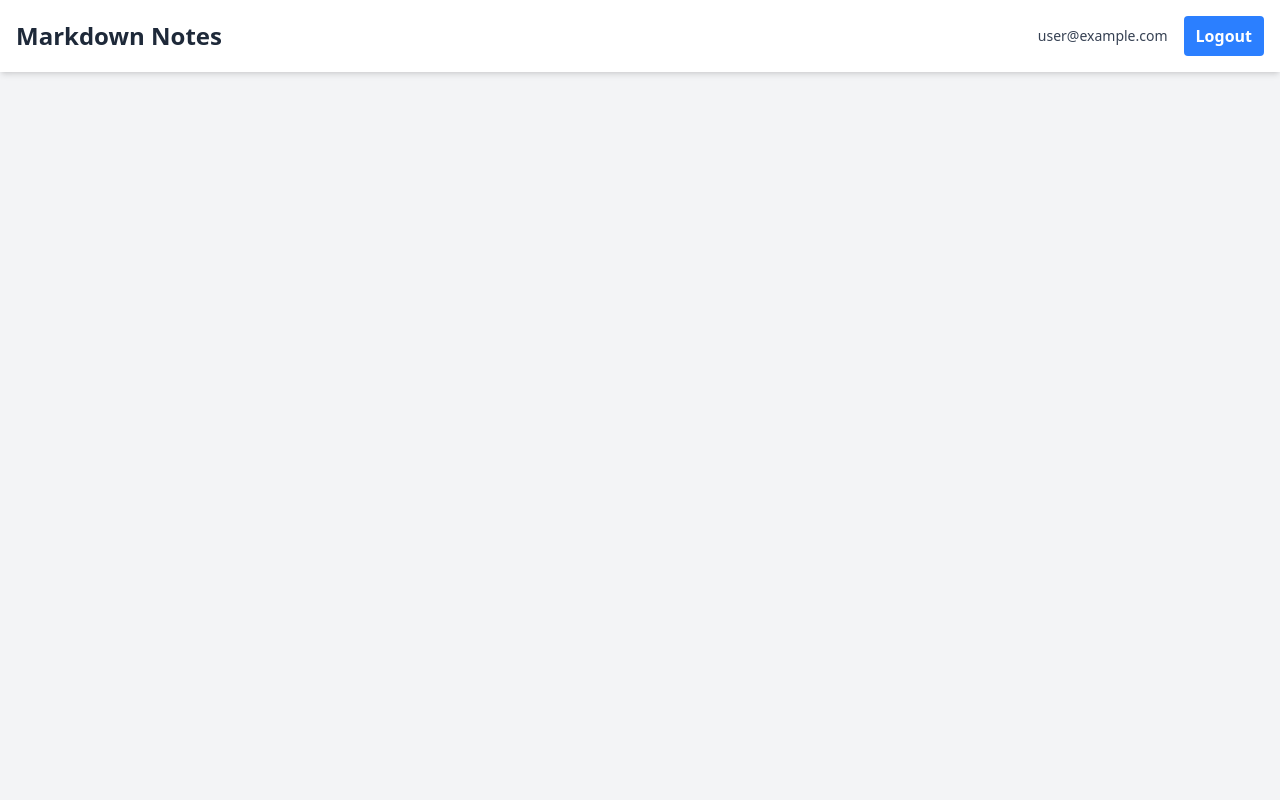
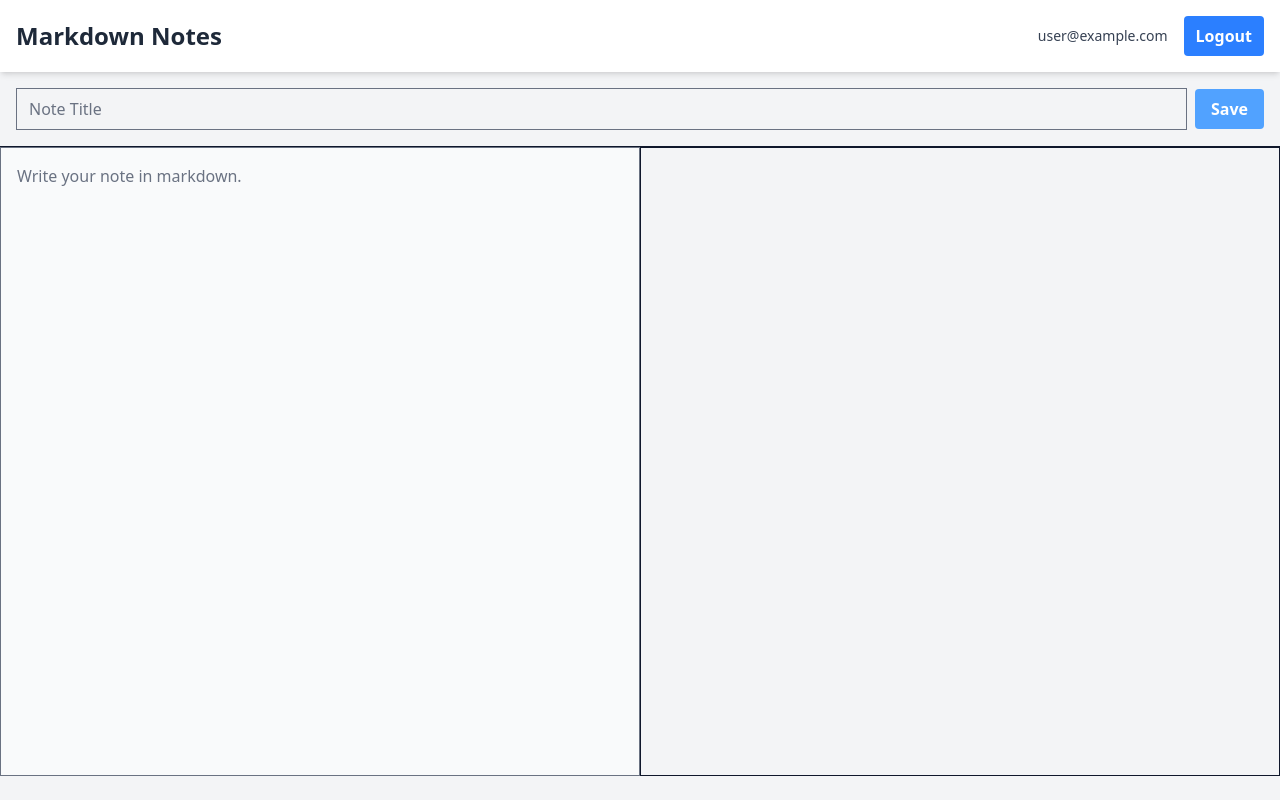
Before and after one commit to tsertic/markdown-notes-app, a React (Vite) app: page /note/new in a window 1280 px wide. Built offline with nearby package versions, Linux system fonts and the light colour scheme; no server answers; sample sign-in values are in the browser's storage.

Commit message:
Added Editor with Markdown Preview

```diff
--- a/package.json
+++ b/package.json
@@ -16,7 +16,9 @@
     "firebase": "^12.1.0",
     "react": "^19.1.1",
     "react-dom": "^19.1.1",
+    "react-markdown": "^10.1.0",
     "react-router-dom": "^7.8.0",
+    "remark-gfm": "^4.0.1",
     "tailwindcss": "^4.1.11"
   },
   "devDependencies": {
--- a/src/App.jsx
+++ b/src/App.jsx
@@ -4,22 +4,47 @@ import Dashboard from "./pages/Dashboard";
 import Register from "./pages/Register";
 import Login from "./pages/Login";
 import ProtectedRoute from "./components/ProtectedRoute";
+import Editor from "./pages/Editor";
 const App = () => {
   return (
     <div className="bg-gray-100 dark:bg-slate-900 min-h-screen">
       <Navbar />{" "}
-      <main className="container mx-auto p-4 text-slate-900 dark:text-white">
+      <main className="container mx-auto  text-slate-900 dark:text-white">
         <Routes>
           <Route
             path="/"
             element={
               <ProtectedRoute>
-                <Dashboard />
+                <div className="p-4">
+                  <Dashboard />
+                </div>
               </ProtectedRoute>
             }
           />
-          <Route path="/login" element={<Login />} />
-          <Route path="/register" element={<Register />} />
+          <Route
+            path="/note/:id"
+            element={
+              <ProtectedRoute>
+                <Editor />
+              </ProtectedRoute>
+            }
+          />
+          <Route
+            path="/login"
+            element={
+              <div className="p-4">
+                <Login />
+              </div>
+            }
+          />
+          <Route
+            path="/register"
+            element={
+              <div className="p-4">
+                <Register />
+              </div>
+            }
+          />
         </Routes>
       </main>
     </div>
--- a/src/pages/Dashboard.jsx
+++ b/src/pages/Dashboard.jsx
@@ -74,10 +74,8 @@ const Dashboard = () => {
       {notes.length > 0 ? (
         <div className="grid grid-cols-1 sm:grid-cols-2 lg:grid-cols-3 gap-4">
           {notes.map((note) => {
-            <div
-              key={note.id}
-              className="bg-white dark:bg-gray-800 p-4 rounded-lg shadow hover:shadow-lg transition-shadow"
-            >
+            <Link to={`/note/${note.id}`} key={note.id}>
+              <div className="bg-white dark:bg-gray-800 p-4 rounded-lg shadow hover:shadow-lg transition-shadow">
                 <h2 className="text-2xl font-semibold truncate mb-2">
                   {note.title}
                 </h2>
@@ -88,7 +86,9 @@ const Dashboard = () => {
                   Last updated :{" "}
                   {new Date(note.updatedAt?.toDate()).toLocaleString()}
                 </div>
-            </div>;
+              </div>
+              ;
+            </Link>;
           })}
         </div>
       ) : (
--- /dev/null
+++ b/src/pages/Editor.jsx
@@ -0,0 +1,99 @@
+import React, { useEffect, useState } from "react";
+import { useNavigate, useParams } from "react-router-dom";
+import { useAuth } from "../contexts/AuthContext";
+import { doc, getDoc } from "firebase/firestore";
+import { db } from "../config/firebase";
+import ReactMarkdown from "react-markdown";
+import remarkGfm from "remark-gfm";
+const Editor = () => {
+  const { id: noteId } = useParams();
+  const { currentUser } = useAuth();
+  const navigate = useNavigate();
+
+  const [title, setTitle] = useState("");
+  const [content, setContent] = useState("");
+  const [loading, setLoading] = useState(true);
+
+  useEffect(() => {
+    const fetchNote = async () => {
+      if (noteId === "new") {
+        setLoading(false);
+        return;
+      }
+      if (!currentUser) {
+        navigate("/login");
+        return;
+      }
+
+      try {
+        const noteRef = doc(db, "users", currentUser.uid, "notes", noteId);
+        const docSnap = await getDoc(noteRef);
+
+        if (docSnap.exists()) {
+          const noteData = docSnap.data();
+          setTitle(noteData.title);
+          setContent(noteData.content);
+        } else {
+          console.log("No such document.");
+          navigate("/");
+        }
+      } catch (error) {
+        console.error("Something went wrong fetching note", error.message);
+      } finally {
+        setLoading(false);
+      }
+    };
+    fetchNote();
+  }, [noteId, currentUser, navigate]);
+
+  const handleSave = () => {
+    alert("TODO:add handleSave");
+  };
+
+  /* if (loading) {
+    return <div className="text-center mt-10">Loading Editor...</div>;
+  } */
+
+  return (
+    <div className="flex flex-col h-[calc(100vh-6rem)]">
+      {/* HEADER WITH TITLE AND SAVE BUTTON */}
+      <div className="flex items-center justify-between gap-2 p-4 border-b dark:border-gray-700">
+        <input
+          value={title}
+          onChange={(e) => {
+            setTitle(e.target.value);
+          }}
+          placeholder="Note Title"
+          type="text"
+          className="text-2x w-full focus:outline-none bg-transparent"
+        />
+        <button
+          className="bg-blue-400 hover:bg-blue-600 font-bold rounded py-2 px-4 cursor-pointer text-white"
+          onClick={handleSave}
+        >
+          Save
+        </button>
+      </div>
+      {/* EDITOR */}
+      <div className="flex-grow grid grid-cols-1 md:grid-cols-2">
+        <div className="h-full">
+          <textarea
+            className=" w-full h-full p-4 resize-none bg-gray-50 dark:bg-gray-800 focus:outline-none text-base"
+            placeholder="Write your note in markdown."
+            value={content}
+            onChange={(e) => {
+              setContent(e.target.value);
+            }}
+          />
+        </div>
+        <div className="h-full overflow-y-auto p-4 border-1 dark:border-gray-700">
+          <article className="prose dark:prose-invert max-w-none">
+            <ReactMarkdown remarkPlugins={[remarkGfm]}>{content}</ReactMarkdown>
+          </article>
+        </div>
+      </div>
+    </div>
+  );
+};
+
+export default Editor;
```
Also changed, not shown: 1 other file (tests, documents, lock files or other folders). Lines whose indentation alone changed are shown as unchanged.
